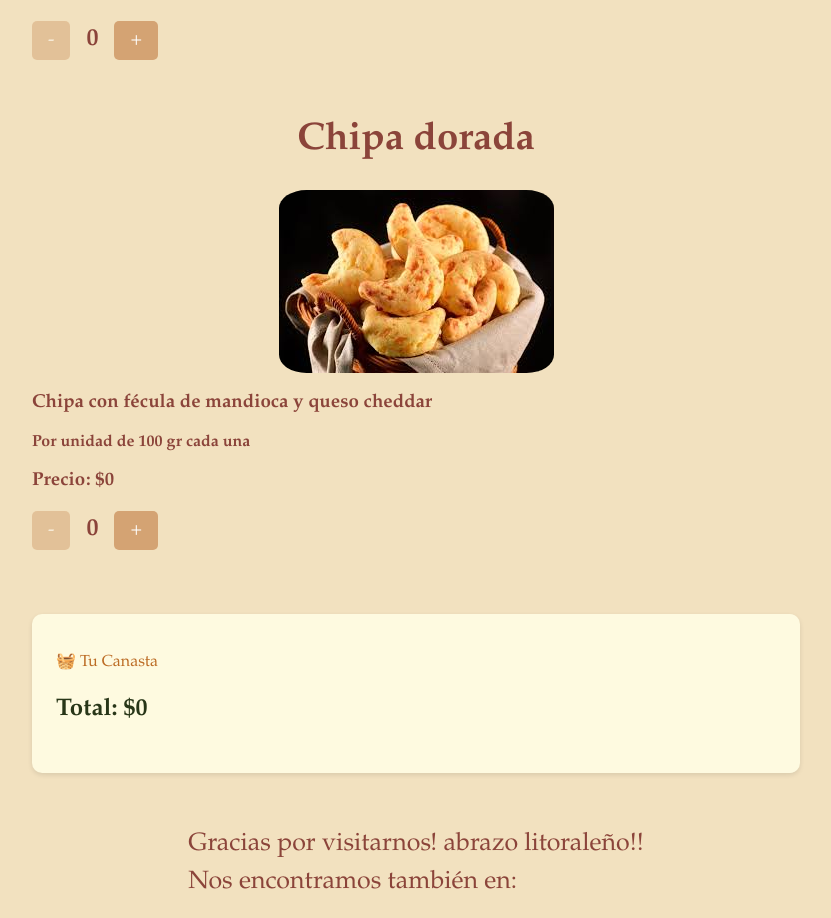
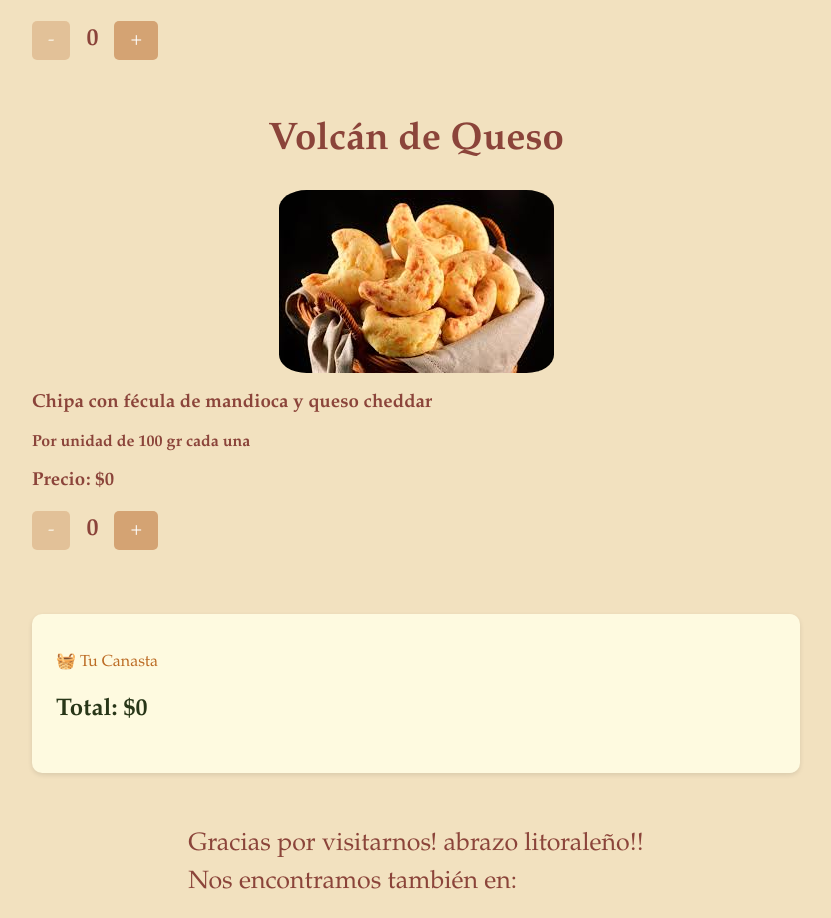
Before and after one commit to MauroAntonioBogado1990/app_emboscada, a SvelteKit app in the folder emboscada_front/: page /about in a window 1280 px wide. Shown: the part 1050-1968 px from the top of the page, without its empty margins (224-1055 px from the left). Built offline with nearby package versions, Linux system fonts and the light colour scheme; no server answers.

Commit message:
add new values in name of chipa

```diff
--- a/emboscada_front/src/routes/about/+page.svelte
+++ b/emboscada_front/src/routes/about/+page.svelte
@@ -43,7 +43,7 @@ onMount(async () => {
 
 	const mensaje = `Hola! Quiero hacer un pedido:\n
     Chipa Tradicional: ${countTradicional} unidad(es)\n
-    Chipa Dorada: ${countCheddar} unidad(es)\n
+    Volcan de Queso: ${countCheddar} unidad(es)\n
     Total: $${total}\n
     Retira: ${nombreRetira}\n
     Método de pago: ${metodoPago}`;
@@ -89,7 +89,7 @@ onMount(async () => {
     </div>
 
 	<!---->
-	<h1><strong>Chipa dorada</strong></h1>
+	<h1><strong>Volcán de Queso</strong></h1>
 	<picture>
 		<img src={chipachedar} alt="Chipería Chedar" />
 	</picture>
@@ -110,7 +110,7 @@ onMount(async () => {
 			<li>Chipa Tradicional: {countTradicional} unidad(es) — ${countTradicional * precioTradicional}</li>
 		{/if}
 		{#if countCheddar > 0}
-			<li>Chipa Dorada: {countCheddar} unidad(es) — ${countCheddar * precioCheddar}</li>
+			<li>Volcán de Queso: {countCheddar} unidad(es) — ${countCheddar * precioCheddar}</li>
 		{/if}
 	</ul>
 
```
